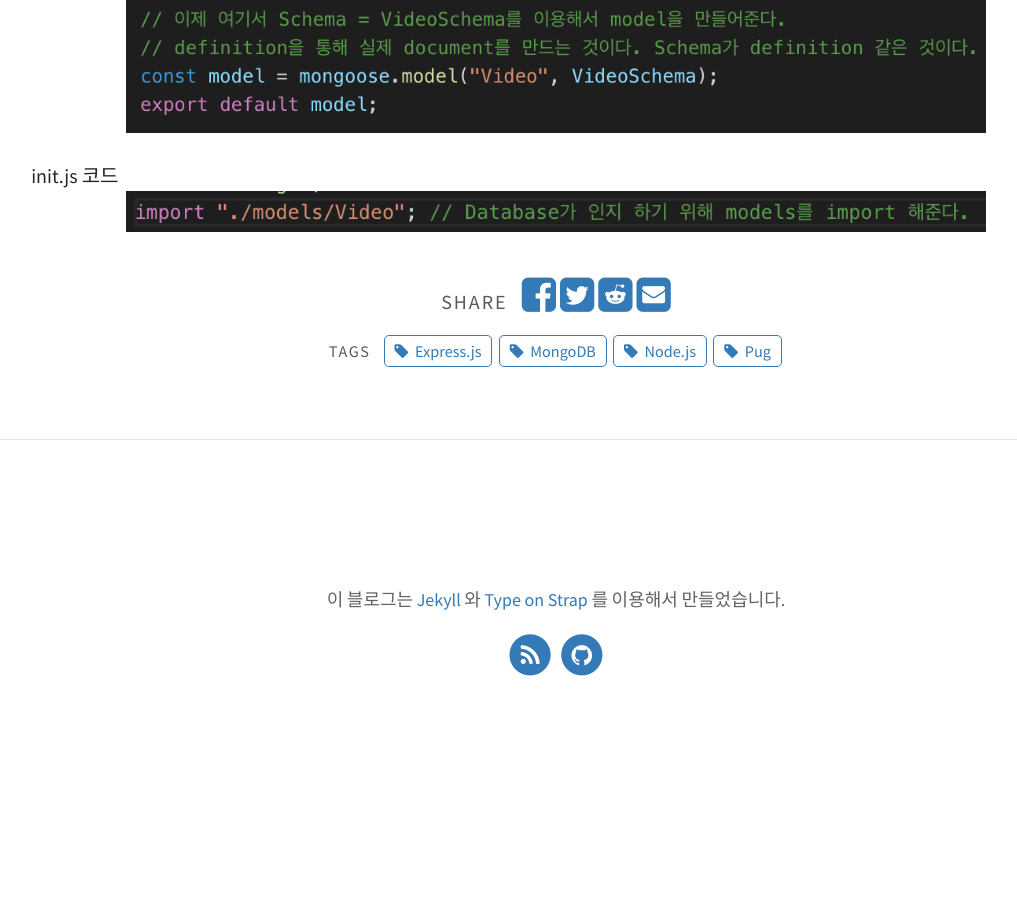
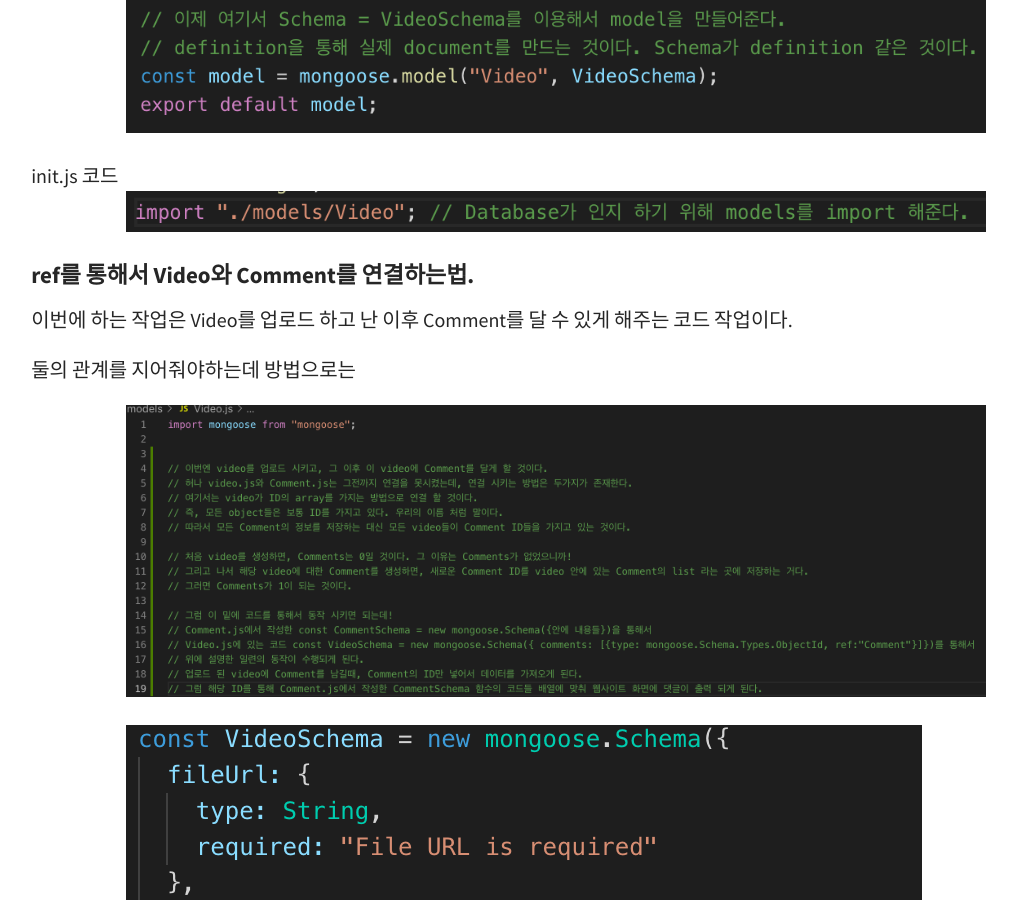
Before and after one commit to starsol89/starsol89.github.io, a Jekyll site: the page built from _posts/2020-01-17-wetube.md, in a window 1280 px wide and 900 px high, scrolled down 23860 px. Shown: the whole window, without its empty margins (84-1101 px from the left). Built offline with Jekyll 4.4.1, drawn with Linux system fonts in a browser that asks for light colours; before the commit the page ends 24577 px from its top, so only the background shows below that; some of the changed text lies outside the part shown.

Commit message:
ref를 통해서 video와 Comment를 연결 하는법

```diff
--- a/_posts/2020-01-17-wetube.md
+++ b/_posts/2020-01-17-wetube.md
@@ -532,3 +532,19 @@ models폴더 안에 Video.js 코드
 
 init.js 코드
 ![schema1](/assets/img/pexels/schema3.png)
+
+#### ref를 통해서 Video와 Comment를 연결하는법.
+
+이번에 하는 작업은 Video를 업로드 하고 난 이후 Comment를 달 수 있게 해주는 코드 작업이다.
+
+둘의 관계를 지어줘야하는데 방법으로는
+
+![ref1](/assets/img/pexels/ref1.png)
+
+![ref2](/assets/img/pexels/ref2.png)
+
+![ref3](/assets/img/pexels/ref3.png)
+
+이러한 방법이 존재한다.
+
+명심해야 할 것은 하나의 ref고, Comment와 다르게 좋아요나 유저를 저장하거나 할때 다른 ref를 사용 할 것이다.
```
